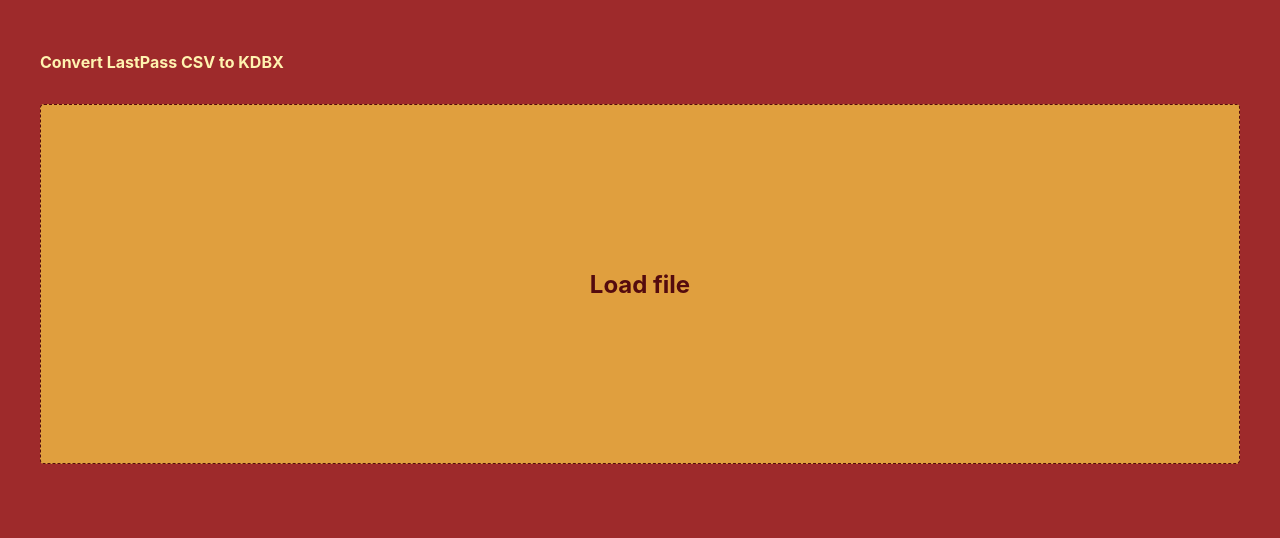
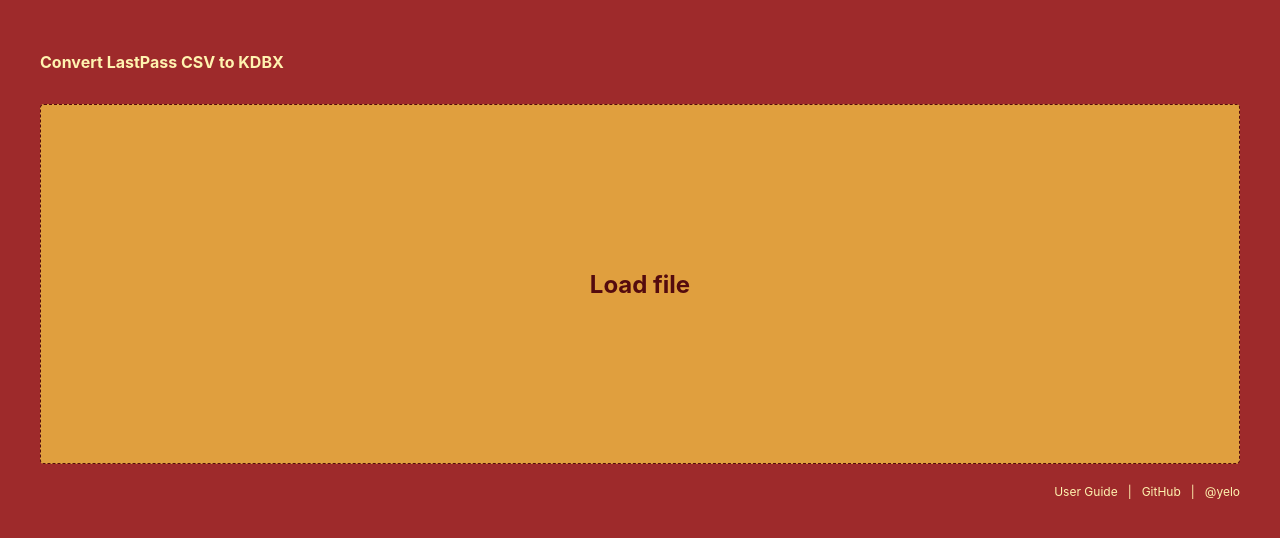
Before and after one commit to imyelo/last2kdbx, a React (Vite) app: page / in a window 1280 px wide. Shown: the top 538 px of the page. Built offline with nearby package versions, Linux system fonts and the light colour scheme.

Commit message:
feat: add footer links

```diff
--- a/src/App.tsx
+++ b/src/App.tsx
@@ -14,6 +14,10 @@ const Styled = styled.div`
   box-sizing: border-box;
   background-color: #9E2A2B;
   color: #FFF3B0;
+  a {
+    color: inherit;
+    text-decoration: none;
+  }
   .title {
     text-align: left;
     font-size: 16px;
@@ -29,6 +33,15 @@ const Styled = styled.div`
     }
     &.dragging {
       background-color: #FFF3B0;
+    }
+  }
+  .footer {
+    margin: 20px 0;
+    font-size: 12px;
+    color: #FFF3B0;
+    text-align: right;
+    .divide {
+      padding: 0 10px;
     }
   }
 `;
@@ -60,6 +73,13 @@ const App = () => {
     <Styled>
       <div className="title">Convert LastPass CSV to KDBX</div>
       <FileInput className="file" onChange={handleFileChange} />
+      <div className="footer">
+        <a href="https://github.com/imyelo/last2kdbx#get-start" target="_blank">User Guide</a>
+        <span className="divide">|</span>
+        <a href="https://github.com/imyelo/last2kdbx" target="_blank">GitHub</a>
+        <span className="divide">|</span>
+        <a href="https://github.com/imyelo" target="_blank">@yelo</a>
+      </div>
     </Styled>
   )
 }
```
